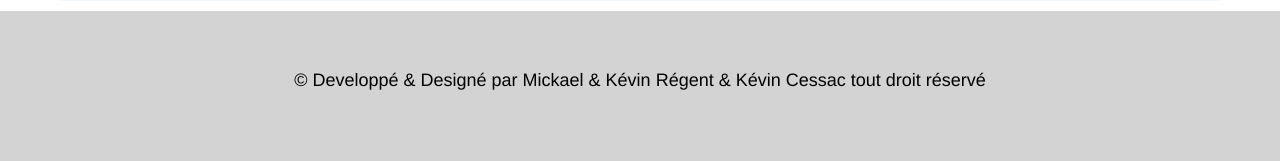
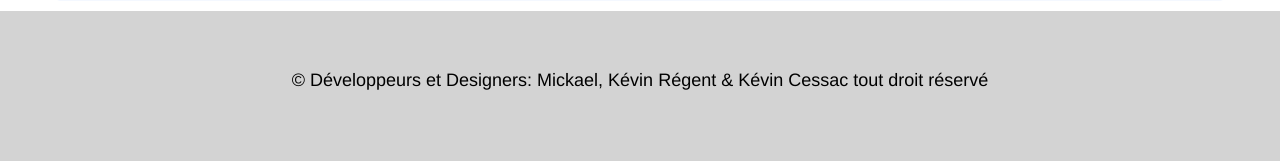
Before and after one commit to Michou95/site_mariage, a PHP site: page /site_mariage/details_photo.php in a window 1280 px wide. Shown: the part 676-837 px from the top of the page. Run offline with PHP 8.4, Linux system fonts and the light colour scheme; the visitor is signed in with stand-in values (Sample User, id 1); data that the repository does not hold is empty; some libraries are stand-ins or nearby versions.

Commit message:
changé footer

```diff
--- a/site_mariage/footer.php
+++ b/site_mariage/footer.php
@@ -5,7 +5,7 @@
         <script type="text/javascript" src="script.js"></script>
         <script src="https://code.jquery.com/ui/1.12.1/jquery-ui.min.js" integrity="sha256-VazP97ZCwtekAsvgPBSUwPFKdrwD3unUfSGVYrahUqU=" crossorigin="anonymous"></script>
 
-        <h4>&copy; Developpé & Designé par Mickael & Kévin Régent & Kévin Cessac tout droit réservé</h4>
+        <h4>&copy; Développeurs et Designers: Mickael, Kévin Régent & Kévin Cessac tout droit réservé</h4>
     </footer>
 
   </body>
```
